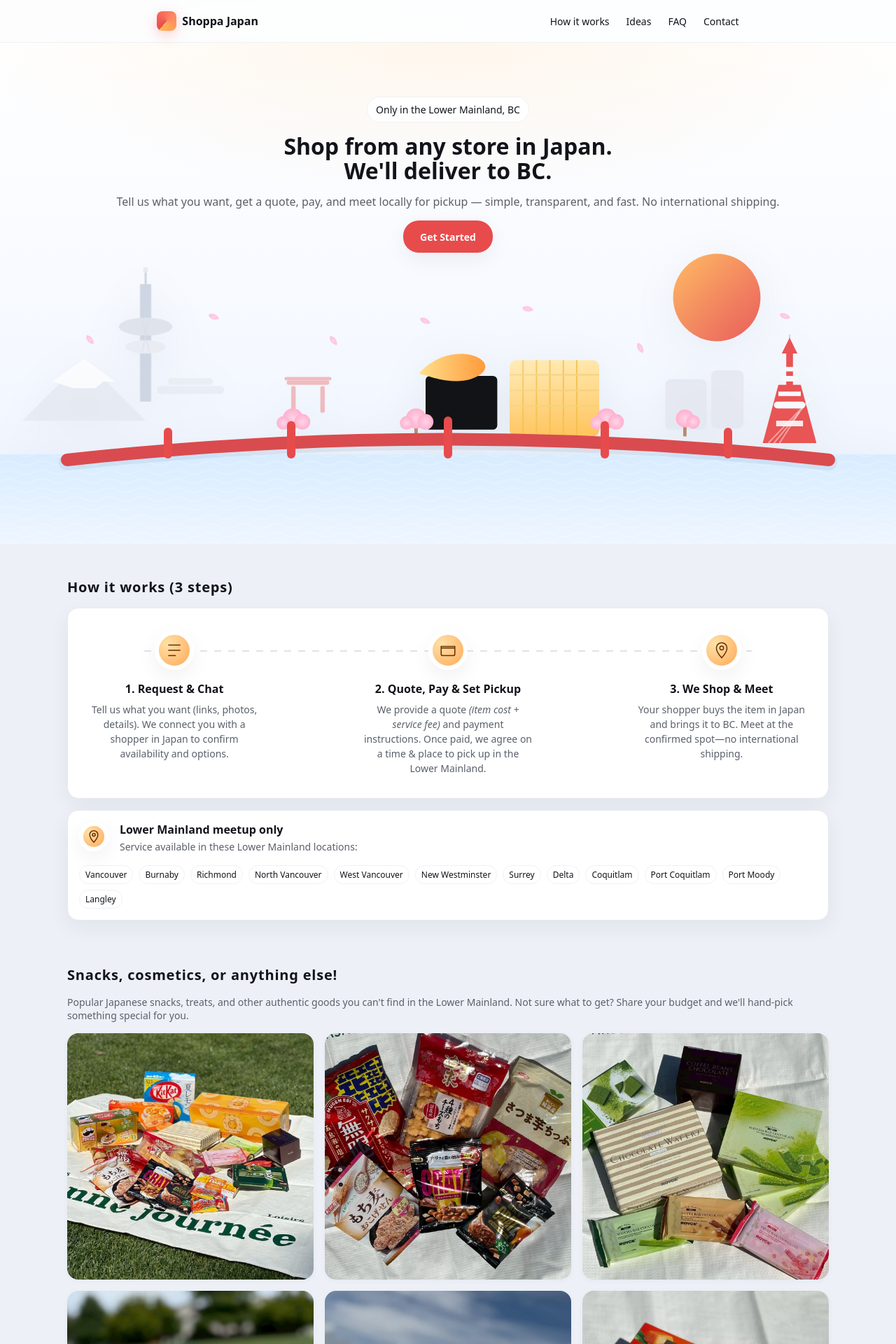
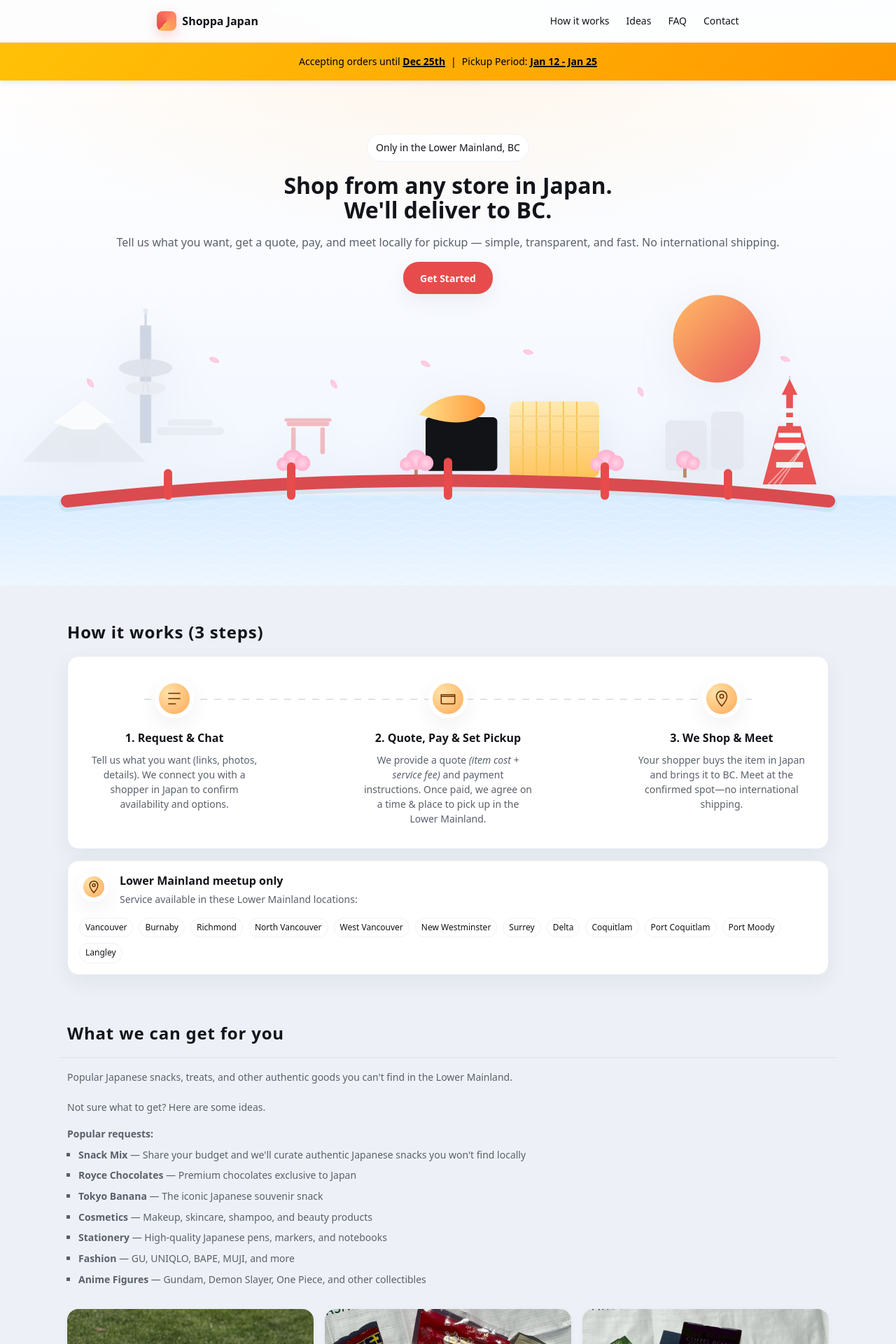
Before and after one commit to Alfrey-Chan/shoppa, a React (Vite) app in the folder shoppa/Shoppa/: page / in a window 1280 px wide. Shown: the top 1920 px of the page at 70% size. Built offline with nearby package versions, Linux system fonts and the light colour scheme.

Commit message:
add date banner

```diff
--- a/shoppa/Shoppa/src/components/Header/Header.module.css
+++ b/shoppa/Shoppa/src/components/Header/Header.module.css
@@ -1,5 +1,5 @@
 .header {
-	position: sticky;
+	/* position: sticky; */
 	top: 0;
 	z-index: var(--z-sticky);
 	backdrop-filter: blur(10px);
--- a/shoppa/Shoppa/src/components/Header/Header.tsx
+++ b/shoppa/Shoppa/src/components/Header/Header.tsx
@@ -21,7 +21,7 @@
 				{/* Navigation links */}
 				<ul className={`${styles.links} ${isMenuOpen ? styles.show : ""}`}>
 					<li>
-						<a href="#howItWorks">How it works</a>
+						<a href="#how-it-works">How it works</a>
 					</li>
 					<li>
 						<a href="#ideas">Ideas</a>
--- a/shoppa/Shoppa/src/index.css
+++ b/shoppa/Shoppa/src/index.css
@@ -87,14 +87,13 @@
 	text-decoration: none;
 }
 a:hover {
-	color: #535bf2;
+	color: var(--accent-2);
 }
 
 body {
 	margin: 0;
-	font-family: system-ui, Avenir, Helvetica, Arial, sans-serif;
-	/* font: 16px/1.55 system-ui, -apple-system, Segoe UI, Roboto, Noto Sans,
-		Helvetica, Arial, "Apple Color Emoji", "Segoe UI Emoji"; */
+	font: 16px/1.55 system-ui, -apple-system, Segoe UI, Roboto, Noto Sans,
+		Helvetica, Arial, "Apple Color Emoji", "Segoe UI Emoji";
 	color: var(--text);
 	background: radial-gradient(
 		1200px 600px at 80% -10%,
@@ -123,8 +122,6 @@
 	background: none;
 }
 
-
-
 button:hover {
 	/* border-color: #646cff; */
 }
--- a/shoppa/Shoppa/src/pages/HomePage.module.css
+++ b/shoppa/Shoppa/src/pages/HomePage.module.css
@@ -1,3 +1,45 @@
+.importantBanner {
+	background: linear-gradient(135deg, #ffc107, #ff9800);
+	color: #000;
+	text-align: center;
+	padding: var(--space-md);
+	font-size: var(--font-size-sm);
+	font-weight: 500;
+	position: sticky;
+	top: 0;
+	z-index: 1200;
+	box-shadow: 0 2px 8px rgba(0, 0, 0, 0.1);
+}
+
+.importantBanner p {
+	display: flex;
+	flex-direction: column;
+	gap: var(--space-xs);
+	margin: 0;
+}
+
+.separator {
+	display: none;
+}
+
+.highlightDate {
+	font-weight: 700;
+	text-decoration: underline;
+	text-decoration-thickness: 2px;
+}
+
+@media (min-width: 640px) {
+	.importantBanner p {
+		flex-direction: row;
+		justify-content: center;
+		gap: var(--space-sm);
+	}
+
+	.separator {
+		display: inline;
+	}
+}
+
 .overlay {
 	position: fixed;
 	inset: 0;
@@ -86,7 +128,7 @@
 .sectionHeader {
 	margin-top: var(--space-2xl);
 	letter-spacing: 0.8px;
-	font-size: var(--font-size-xl);
+	font-size: var(--font-size-2xl);
 }
 
 .sectionContainer {
@@ -237,6 +279,29 @@
 	color: var(--muted);
 }
 
+.popularRequests {
+	border-radius: var(--radius-lg);
+	margin-bottom: var(--space-md);
+}
+
+.popularRequestsTitle {
+	font-weight: var(--font-weight-semibold);
+	margin-bottom: var(--space-sm);
+	color: var(--text);
+}
+
+.requestsList {
+	padding-left: var(--space-md);
+	list-style: square;
+	display: grid;
+	gap: var(--space-sm);
+}
+
+.requestsList li {
+	font-size: var(--font-size-sm);
+	color: var(--muted);
+}
+
 .cards {
 	display: grid;
 	gap: var(--space-md);
--- a/shoppa/Shoppa/src/pages/HomePage.tsx
+++ b/shoppa/Shoppa/src/pages/HomePage.tsx
@@ -20,18 +20,33 @@
 	];
 
 	const FAQ = {
-		"How is pricing calculated?":
-			"Your quote includes: the original item price converted to CAD, and our service fee. We charge a flat service fee of $20, but may be higher if the requested item takes more effort to obtain.",
+		"How is total pricing calculated?":
+			"Your quote includes the original item price (converted to CAD) plus our service fee.",
+		"How is the service fee calculated?":
+			"There is a base service fee of $25, which may increase for large orders or requests involving multiple stores or categories.",
+		"Are there any item restrictions?":
+			"Oversized items may not be accepted. Please inquire via the contact form or submit a request, and we'll confirm if we can accommodate your item.",
 		"What payment methods do you accept?":
-			"We currently only accept Interac e-Transfer. Since we require payment before we do your shopping, cash is not an option.",
+			"We currently only accept Interac e-Transfer.",
 		"Do you do delivery?":
 			"No, we arrange a time and place to meet up so we can hand off the items directly to you",
-		"Where do meets up happen?":
-			"We recommend safe designated transaction areas such as police stations, but malls and skytrain stations are also an option.",
+		"Where and when do meets up happen?":
+			"We'll coordinate via email to arrange a time and location that works for you. We recommend safe designated transaction areas offered by police stations, but malls and skytrain stations are also an option.",
+		"Do you offer refunds?":
+			"Unfortunately, we do not offer refunds. All sales are final once payment is received.",
 	};
 
 	return (
 		<div className={styles.container}>
+			{/* Important Notice Banner */}
+			<div className={styles.importantBanner}>
+				<p>
+					<span>Accepting orders until <strong className={styles.highlightDate}>Dec 25th</strong></span>
+					<span className={styles.separator}>|</span>
+					<span>Pickup Period: <strong className={styles.highlightDate}>Jan 12 - Jan 25</strong></span>
+				</p>
+			</div>
+
 			<Hero
 				title="Shop from any store in Japan.<br />We'll deliver to BC."
 				subtitle="Tell us what you want, get a quote, pay, and meet locally for pickup
@@ -114,7 +129,7 @@
 			</div>
 
 			{/* How it works */}
-			<section className={styles.section}>
+			<section id="how-it-works" className={styles.section}>
 				<h2 className={styles.sectionHeader}>How it works (3 steps)</h2>
 
 				<div className={styles.sectionContainer}>
@@ -224,15 +239,50 @@
 			</section>
 
 			{/* Recommendations */}
-			<section className={`${styles.section} ${styles.recommendationsSection}`}>
-				<h2 className={styles.sectionHeader}>
-					Snacks, cosmetics, or anything else!
-				</h2>
+			<section id="ideas" className={`${styles.section} ${styles.recommendationsSection}`}>
+				<h2 className={styles.sectionHeader}>What we can get for you</h2>
+
+				<div className={styles.borderLine}></div>
+
 				<p className={styles.sectionSubheader}>
 					Popular Japanese snacks, treats, and other authentic goods you can't
-					find in the Lower Mainland. Not sure what to get? Share your budget
-					and we'll hand-pick something special for you.
+					find in the Lower Mainland.
+					<br />
+					<br />
+					Not sure what to get? Here are some ideas.
 				</p>
+
+				<div className={styles.popularRequests}>
+					<p className={styles.popularRequestsTitle}>Popular requests:</p>
+					<ul className={styles.requestsList}>
+						<li>
+							<strong>Snack Mix</strong> — Share your budget and we'll curate
+							authentic Japanese snacks you won't find locally
+						</li>
+						<li>
+							<strong>Royce Chocolates</strong> — Premium chocolates exclusive
+							to Japan
+						</li>
+						<li>
+							<strong>Tokyo Banana</strong> — The iconic Japanese souvenir snack
+						</li>
+						<li>
+							<strong>Cosmetics</strong> — Makeup, skincare, shampoo, and beauty
+							products
+						</li>
+						<li>
+							<strong>Stationery</strong> — High-quality Japanese pens, markers,
+							and notebooks
+						</li>
+						<li>
+							<strong>Fashion</strong> — GU, UNIQLO, BAPE, MUJI, and more
+						</li>
+						<li>
+							<strong>Anime Figures</strong> — Gundam, Demon Slayer, One Piece,
+							and other collectibles
+						</li>
+					</ul>
+				</div>
 
 				<div className={styles.cards}>
 					{picturePaths.map((path) => (
@@ -242,7 +292,7 @@
 			</section>
 
 			{/* FAQ */}
-			<section className={styles.section}>
+			<section id="faq" className={styles.section}>
 				<h2 className={styles.sectionHeader}>FAQ</h2>
 				<div className={styles.borderLine}></div>
 
@@ -254,7 +304,7 @@
 			</section>
 
 			{/* Contact */}
-			<section className={styles.section}>
+			<section id="contact" className={styles.section}>
 				<h2 className={styles.sectionHeader}>Contact</h2>
 
 				<div className={styles.borderLine}></div>
```
